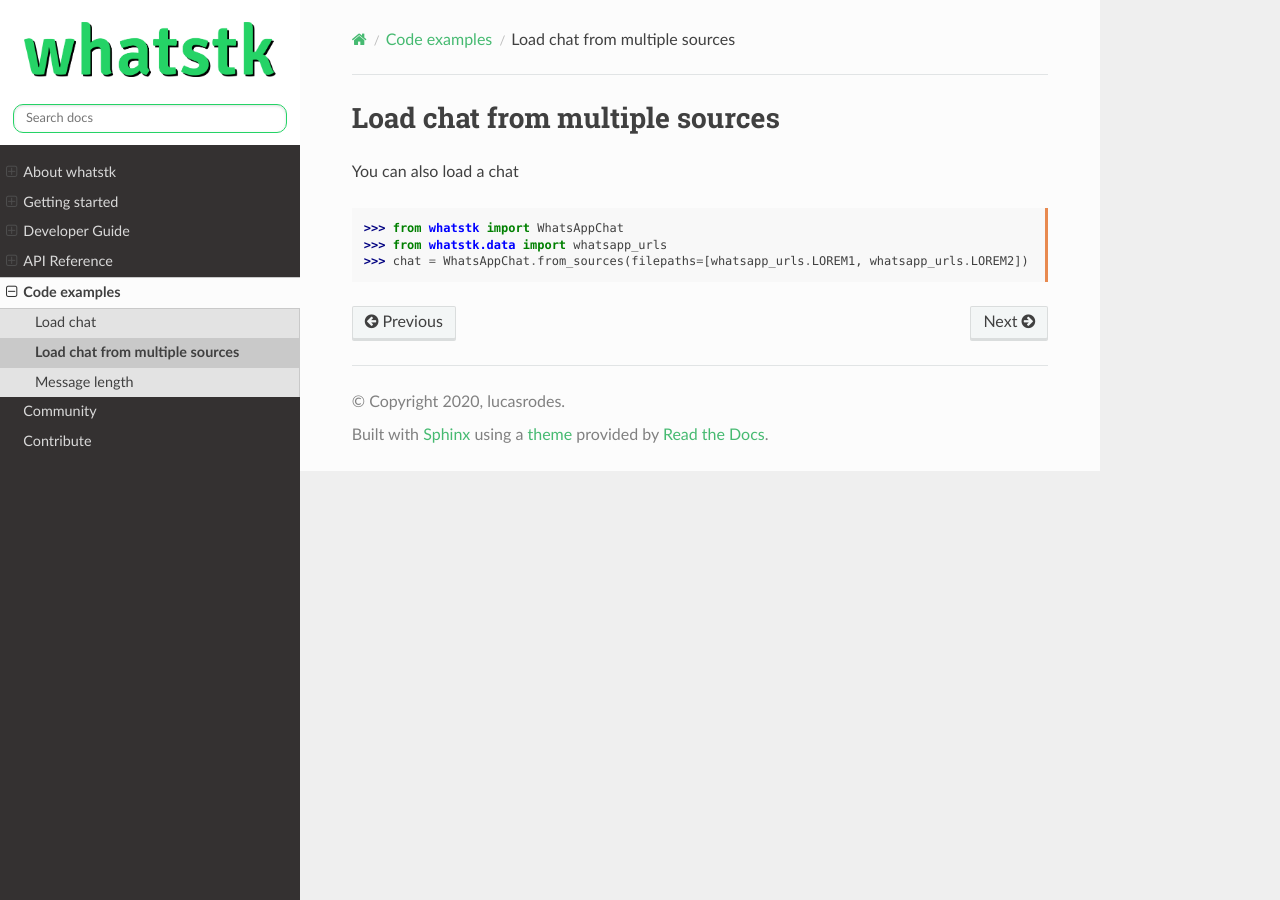
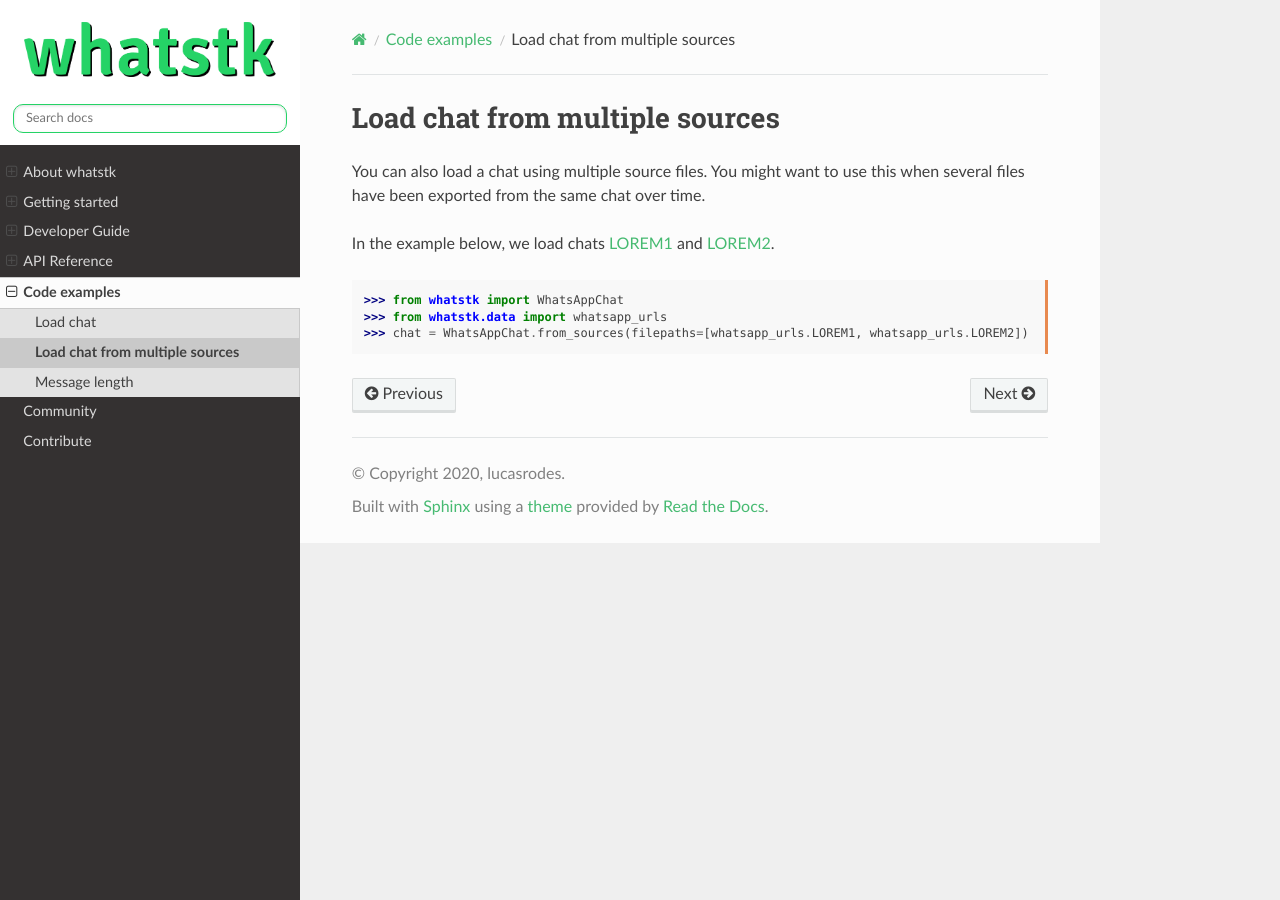
Before and after one commit to lucasrodes/whatstk, a Sphinx documentation site: the page built from docs/source/code_examples/load_chat_multiple.rst, in a window 1280 px wide. Built offline with Sphinx 7.4.7 and the Read the Docs theme 2.0.0, drawn with Linux system fonts in a browser that asks for light colours.

Commit message:
source update

```diff
--- a/docs/source/about.rst
+++ b/docs/source/about.rst
@@ -6,9 +6,13 @@ About whatstk
 using the python library. The package uses `pandas <https://github.com/pandas-dev/pandas>`_ to
 process the data and `plotly <https://github.com/plotly/plotly.py>`_ to visualise it.
 
+The project is distributed under the GPL-3.0 license and is available on `GitHub <http://github.com/lucasrodes/
+whatstk>`_
+
+
 First contact with whatstk
 --------------------------
-``whatstk`` is built around :class:`BaseChat <whatstk._chat.BaseChat>` object interface, which requires class method
+``whatstk`` is built around :func:`BaseChat <whatstk._chat.BaseChat>` object interface, which requires class method
 ``from_source`` to be implemented. This method loads and parses the source chat file into a pandas.DataFrame.
 
 Below, we use the implementation or WhatsApp platform, i.e. class :class:`WhatsAppChat <whatstk.WhatsAppChat>`, to load a chat text file (we use `LOREM chat <http://raw.githubusercontent.com/lucasrodes/whatstk/
--- a/docs/source/api/whatstk._chat.rst
+++ b/docs/source/api/whatstk._chat.rst
@@ -1,5 +1,6 @@
 whatstk._chat
 ================
+
 
 .. automodule:: whatstk._chat
    :members:
--- a/docs/source/api/whatstk.whatsapp.rst
+++ b/docs/source/api/whatstk.whatsapp.rst
@@ -22,7 +22,7 @@ whatstk.whatsapp.objects
 ----
 
 whatstk.whatsapp.parser
----------------------
+-----------------------
 
 .. automodule:: whatstk.whatsapp.parser
    :members:
--- a/docs/source/code_examples/load_chat_multiple.rst
+++ b/docs/source/code_examples/load_chat_multiple.rst
@@ -1,7 +1,11 @@
 Load chat from multiple sources
 ===============================
 
-You can also load a chat
+You can also load a chat using multiple source files. You might want to use this when several files have been exported
+from the same chat over time.
+
+In the example below, we load chats
+`LOREM1 <http://raw.githubusercontent.com/lucasrodes/whatstk/develop/chats/whatsapp/lorem-merge-part1.txt>`_ and `LOREM2 <http://raw.githubusercontent.com/lucasrodes/whatstk/develop/chats/whatsapp/lorem-merge-part2.txt>`_.
 
 .. code-block:: python
 
```
